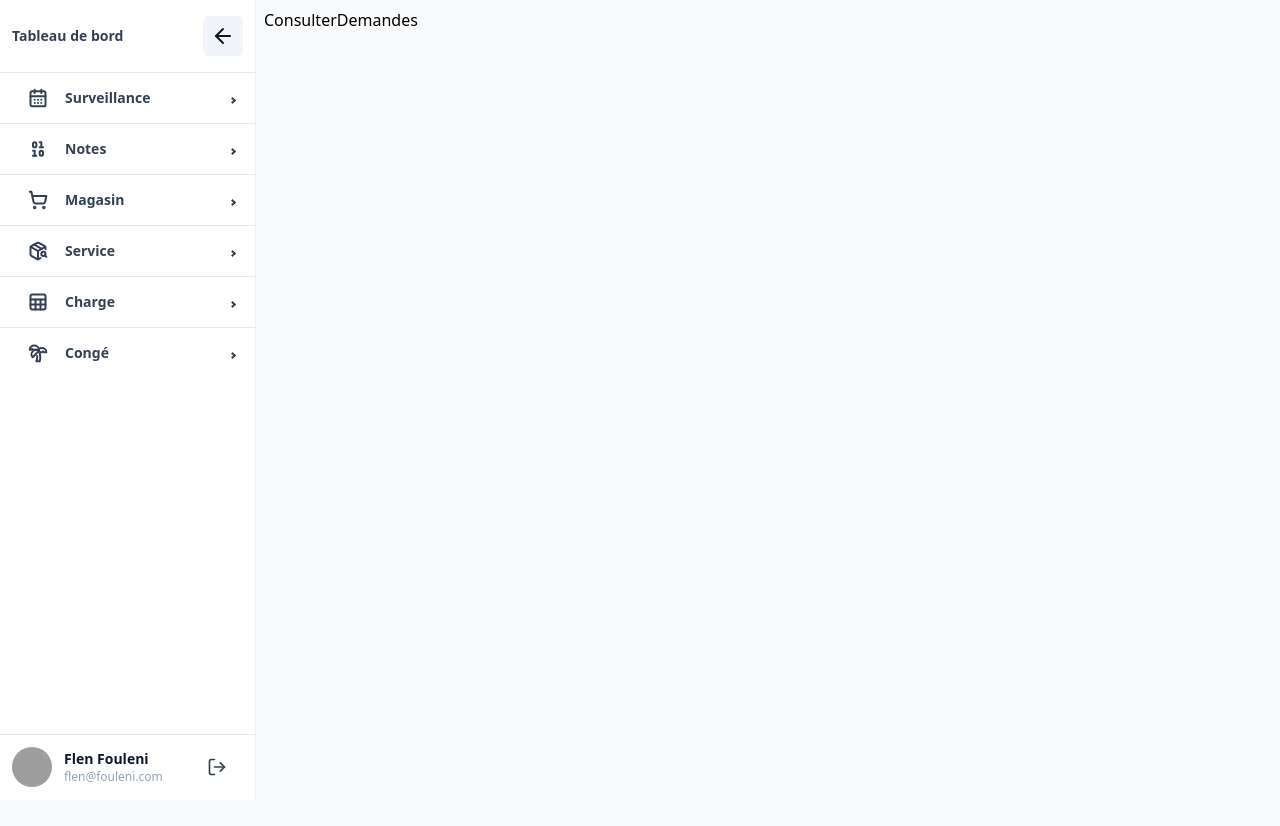
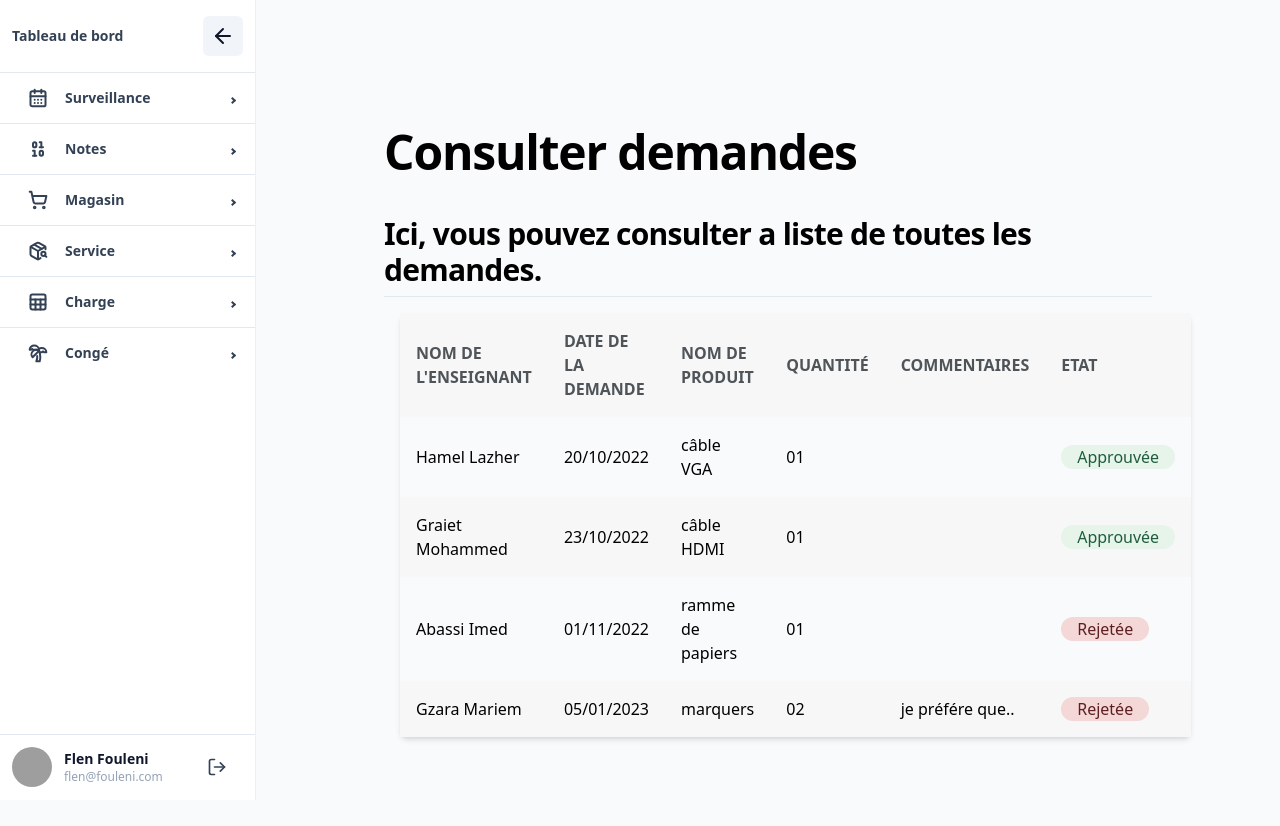
Before and after one commit to stormynight9/isimm-frontend, a React (Vite) app: page /isimm-frontend/magasin/enseignant/Consulter-demandes in a window 1280 px wide. Shown: the top 826 px of the page. Before the commit the page ends 800 px from the top, so only its background shows below. Built offline with nearby package versions, Linux system fonts and the light colour scheme; grey boxes are pictures that could not be loaded; a web font is replaced by a local one.

Commit message:
new pages

```diff
--- a/src/pages/magasin/ensignant/ConsulterDemandes.jsx
+++ b/src/pages/magasin/ensignant/ConsulterDemandes.jsx
@@ -1,4 +1,80 @@
+import Table from "@/components/shared/Table"
+import { useMemo } from "react"
+import Badge from "@/components/ui/Badge"
 const ConsulterDemandes = () => {
-    return <div>ConsulterDemandes</div>
+    const columns = useMemo(
+        () => [
+            {
+                Header: "Nom de l'enseignant",
+                accessor: "NomEnseignant",
+            },
+            {
+                Header: "Date de la demande",
+                accessor: "Date",
+            },
+            {
+                Header: "Nom de produit",
+                accessor: "NomProduit",
+            },
+            {
+                Header: "Quantité",
+                accessor: "qte",
+            },
+            {
+                Header: "Commentaires",
+                accessor: "Commentaires",
+            },
+            {
+                Header: "Etat",
+                accessor: "Etat",
+                Cell: ({ value }) => (value ? <Badge status="green">approuvée</Badge> : <Badge status="red">rejetée</Badge>),
+            },
+        ],
+        []
+    )
+    const data = useMemo(
+        () => [
+            {
+                NomEnseignant: "Hamel Lazher",
+                Date: "20/10/2022",
+                NomProduit: "câble VGA",
+                qte: "01",
+                Commentaires: "",
+                Etat: true,
+            },
+            {
+                NomEnseignant: "Graiet Mohammed",
+                Date: "23/10/2022",
+                NomProduit: "câble HDMI",
+                qte: "01",
+                Commentaires: "",
+                Etat: true,
+            },
+            {
+                NomEnseignant: "Abassi Imed",
+                Date: "01/11/2022",
+                NomProduit: "ramme de papiers",
+                qte: "01",
+                Commentaires: "",
+                Etat: false,
+            },
+            {
+                NomEnseignant: "Gzara Mariem",
+                Date: "05/01/2023",
+                NomProduit: "marquers",
+                qte: "02",
+                Commentaires: "je préfére que..",
+                Etat: false,
+            },
+        ],
+        []
+    )
+    return (
+        <div style={{ margin: "120px" }}>
+            <h1 className="scroll-m-20 text-4xl font-extrabold tracking-tight lg:text-5xl">Consulter demandes</h1>
+            <h2 className="mt-10 scroll-m-20 border-b border-b-slate-200 pb-2 text-3xl font-semibold tracking-tight transition-colors first:mt-0 dark:border-b-slate-700">Ici, vous pouvez consulter a liste de toutes les demandes.</h2>
+            <Table columns={columns} data={data} />
+        </div>
+    )
 }
 export default ConsulterDemandes
--- a/src/pages/magasin/ensignant/DemandeProduit.jsx
+++ b/src/pages/magasin/ensignant/DemandeProduit.jsx
@@ -1,4 +1,24 @@
+import { Input } from "@/components/ui/Input"
+import { Textarea } from "@/components/ui/Textarea"
+import { Button } from "@/components/ui/Button"
+import { Label } from "@/components/ui/Label"
+
 const DemandeProduit = () => {
-    return <div>DemandeProduit</div>
+    return (
+        <div style={{ margin: "120px" }}>
+            <h1 className="scroll-m-20 text-4xl font-extrabold tracking-tight lg:text-5xl">Demander Produit</h1>
+            <h2 className="mt-10 scroll-m-20 border-b border-b-slate-200 pb-2 text-3xl font-semibold tracking-tight transition-colors first:mt-0 dark:border-b-slate-700">Ici, vous pouvez demander un produit de service correspondant</h2>
+            <div className="font max-w-md scroll-m-20 text-4xl">
+                <Label htmlFor="Nom de produit">Nom de produit</Label>
+                <Input type="text" id="nom" placeholder="Nom de produit" />
+                <Label>Quantité demandée</Label>
+                <Input type="number" id="qte" placeholder="Quantité demandée" />
+                <Label>Commentaires</Label>
+                <Textarea placeholder="Votre commentaire ici" />
+
+                <Button>Demander produit</Button>
+            </div>
+        </div>
+    )
 }
 export default DemandeProduit
--- a/src/pages/magasin/service/AjouterProduit.jsx
+++ b/src/pages/magasin/service/AjouterProduit.jsx
@@ -5,7 +5,7 @@ import { Label } from "@/components/ui/Label"
 
 const AjouterProduit = () => {
     return (
-        <div style={{ margin: "150px" }}>
+        <div style={{ margin: "120px" }}>
             <h1 className="scroll-m-20 text-4xl font-extrabold tracking-tight lg:text-5xl">Ajouter produit au service</h1>
             <h2 className="mt-10 scroll-m-20 border-b border-b-slate-200 pb-2 text-3xl font-semibold tracking-tight transition-colors first:mt-0 dark:border-b-slate-700">Ici, vous pouvez demander un produit du magasin de l'université</h2>
             <div className="font max-w-md scroll-m-20 text-4xl">
@@ -16,7 +16,7 @@ const AjouterProduit = () => {
                 <Label>Commentaires</Label>
                 <Textarea placeholder="Votre commentaire ici" />
 
-                <Button>Demander produit</Button>
+                <Button>Ajouter produit</Button>
             </div>
         </div>
     )
--- a/src/pages/magasin/service/ConsulterProduits.jsx
+++ b/src/pages/magasin/service/ConsulterProduits.jsx
@@ -1,4 +1,63 @@
+import Table from "@/components/shared/Table"
+import { useMemo } from "react"
+
 const ConsulterProduits = () => {
-    return <div>ConsulterProduits</div>
+    const columns = useMemo(
+        () => [
+            {
+                Header: "Nom de produit",
+                accessor: "NomProduit",
+            },
+            {
+                Header: "Quantité disponible",
+                accessor: "qteDisp",
+            },
+            {
+                Header: "Nom Fournisseurs",
+                accessor: "NomF",
+            },
+            {
+                Header: "Détails",
+                accessor: "détails",
+            },
+        ],
+        []
+    )
+    const data = useMemo(
+        () => [
+            {
+                NomProduit: "câble HDMI",
+                qteDisp: "20",
+                NomF: "InfoTek",
+                détails: "Modifier",
+            },
+            {
+                NomProduit: "câble VGA",
+                qteDisp: "10",
+                NomF: "InfoTek",
+                détails: "Modifier",
+            },
+            {
+                NomProduit: "ramme papiers",
+                qteDisp: "10",
+                NomF: "agrafe",
+                détails: "Modifier",
+            },
+            {
+                NomProduit: "Data show",
+                qteDisp: "05",
+                NomF: "Tunisia net",
+                détails: "Modifier",
+            },
+        ],
+        []
+    )
+    return (
+        <div style={{ margin: "120px" }}>
+            <h1 className="scroll-m-20 text-4xl font-extrabold tracking-tight lg:text-5xl">Consulter produits</h1>
+            <h2 className="mt-10 scroll-m-20 border-b border-b-slate-200 pb-2 text-3xl font-semibold tracking-tight transition-colors first:mt-0 dark:border-b-slate-700">Ici, vous pouvez consulter a liste de touts les produits.</h2>
+            <Table columns={columns} data={data} />
+        </div>
+    )
 }
 export default ConsulterProduits
```
